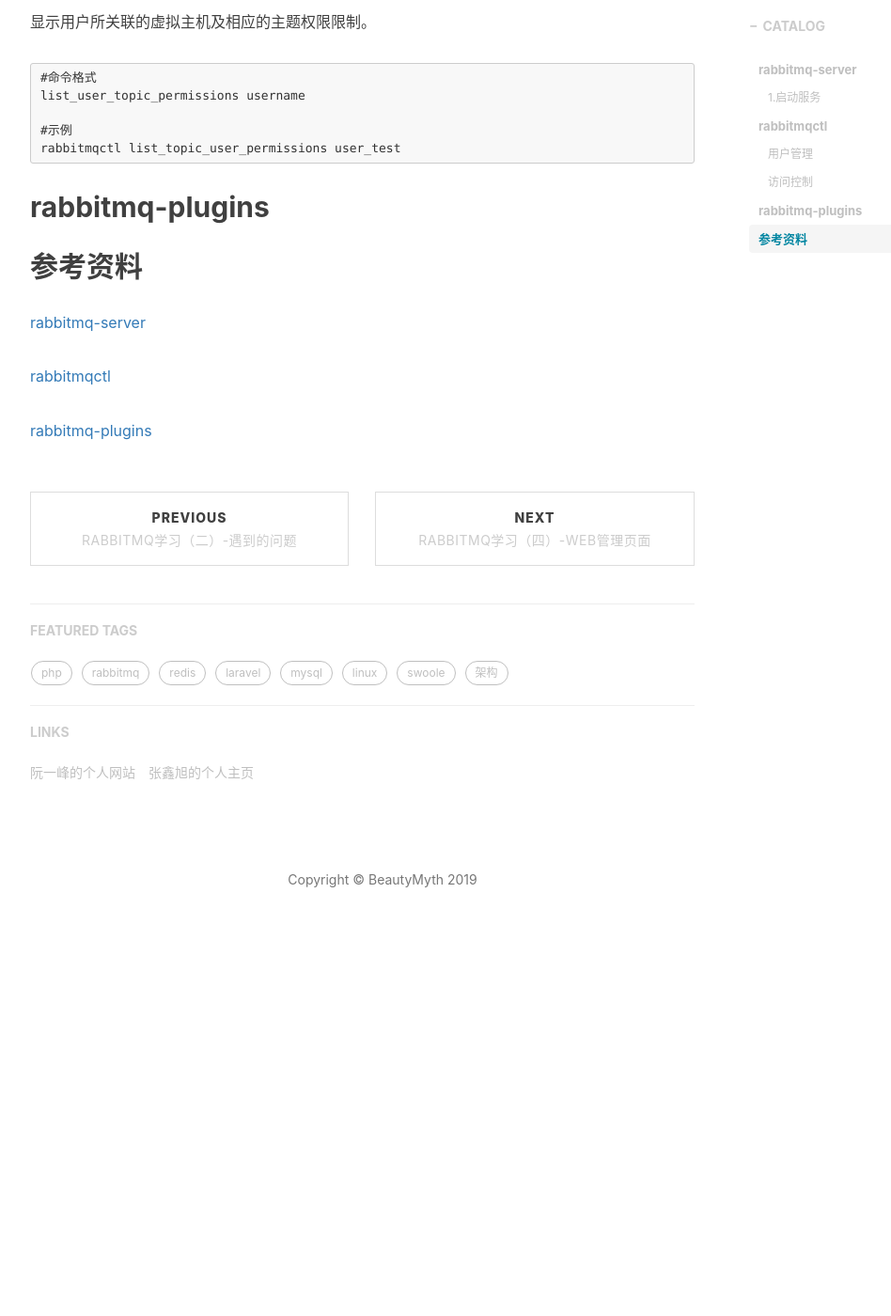
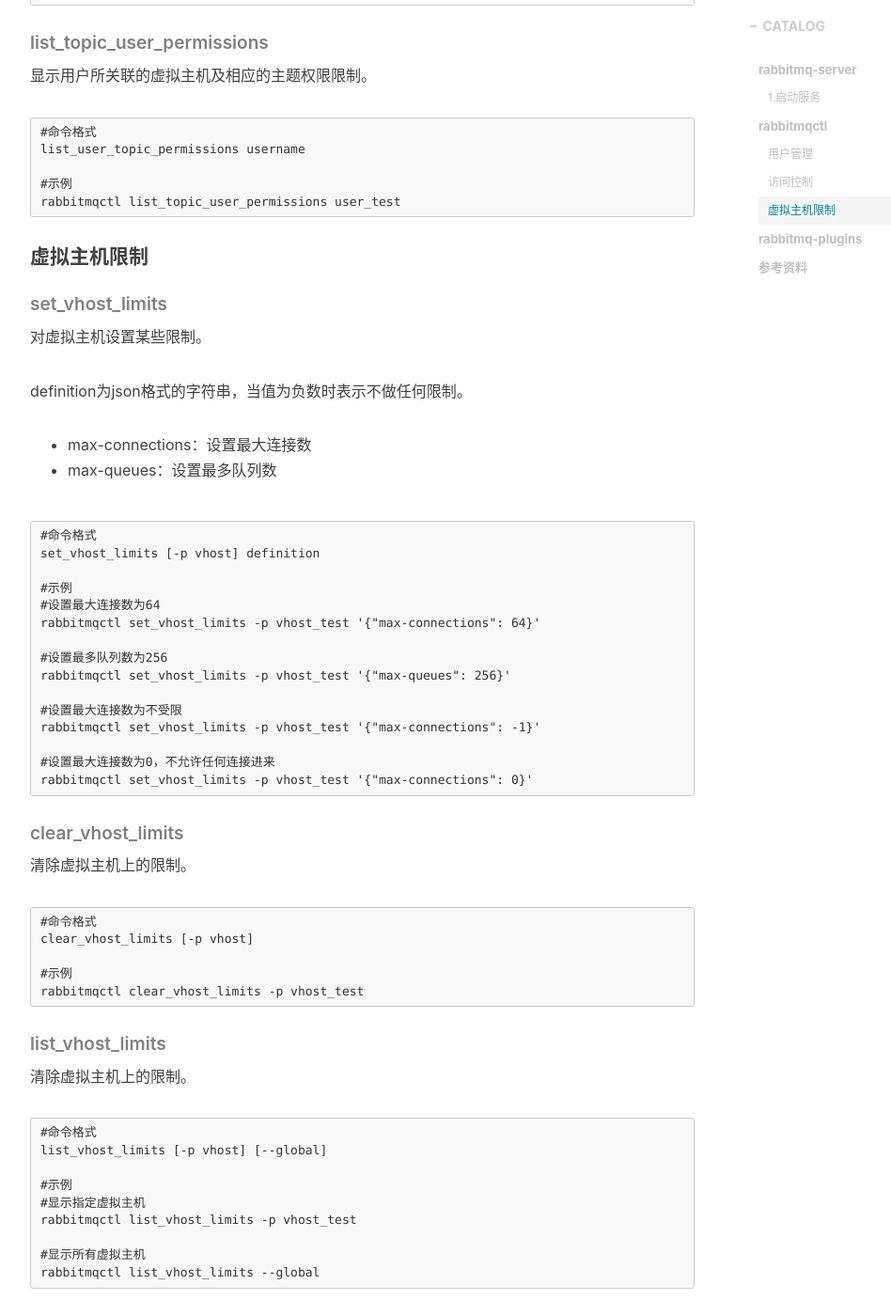
Before and after one commit to xuanxuan2016/xuanxuan2016.github.io, a Jekyll site: the page built from _posts/2018-05-08-3-rabbitmq-study-server-command.md, in a window 1280 px wide and 1400 px high, scrolled down 5644 px. Shown: the whole window at 94% size, without its empty margins (233-1181 px from the left). Built offline with Jekyll 4.4.1, drawn with Linux system fonts in a browser that asks for light colours; nearby versions of some CDN libraries; comment, search, counter and statistics services are not loaded; before the commit the page ends 6684 px from its top, so only the background shows below that; some of the changed text lies outside the part shown.

Commit message:
Update 2018-05-08-3-rabbitmq-study-server-command.md

````diff
--- a/_posts/2018-05-08-3-rabbitmq-study-server-command.md
+++ b/_posts/2018-05-08-3-rabbitmq-study-server-command.md
@@ -31,6 +31,10 @@ rabbitmq-server -detached
 
 <p>
 此命令用于管理RabbitMQ节点。
+</p>
+
+<p style="color:red;">
+Tips：如下有些命令，在低版本里会没有。
 </p>
 
 #### 用户管理
@@ -308,6 +312,71 @@ list_user_topic_permissions username
 rabbitmqctl list_topic_user_permissions user_test
 ```
 
+#### 虚拟主机限制
+
+##### set_vhost_limits
+
+<p>
+对虚拟主机设置某些限制。
+</p>
+
+<p>
+definition为json格式的字符串，当值为负数时表示不做任何限制。
+</p>
+
+- max-connections：设置最大连接数
+- max-queues：设置最多队列数
+
+```
+#命令格式
+set_vhost_limits [-p vhost] definition
+
+#示例
+#设置最大连接数为64
+rabbitmqctl set_vhost_limits -p vhost_test '{"max-connections": 64}'
+
+#设置最多队列数为256
+rabbitmqctl set_vhost_limits -p vhost_test '{"max-queues": 256}'
+
+#设置最大连接数为不受限
+rabbitmqctl set_vhost_limits -p vhost_test '{"max-connections": -1}'
+
+#设置最大连接数为0，不允许任何连接进来
+rabbitmqctl set_vhost_limits -p vhost_test '{"max-connections": 0}'
+```
+
+##### clear_vhost_limits
+
+<p>
+清除虚拟主机上的限制。
+</p>
+
+```
+#命令格式
+clear_vhost_limits [-p vhost]
+
+#示例
+rabbitmqctl clear_vhost_limits -p vhost_test
+```
+
+##### list_vhost_limits
+
+<p>
+清除虚拟主机上的限制。
+</p>
+
+```
+#命令格式
+list_vhost_limits [-p vhost] [--global]
+
+#示例
+#显示指定虚拟主机
+rabbitmqctl list_vhost_limits -p vhost_test
+
+#显示所有虚拟主机
+rabbitmqctl list_vhost_limits --global
+```
+
 ## rabbitmq-plugins
 
 
````
